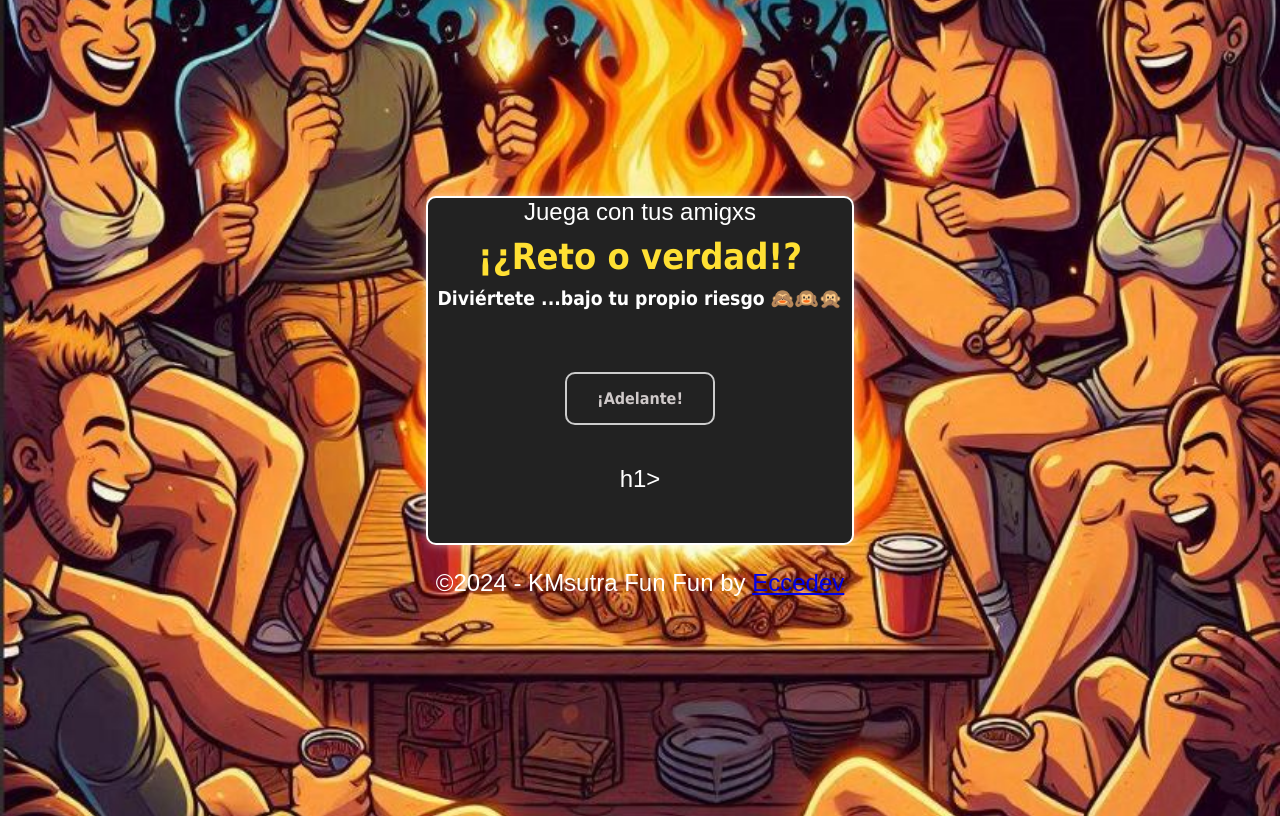
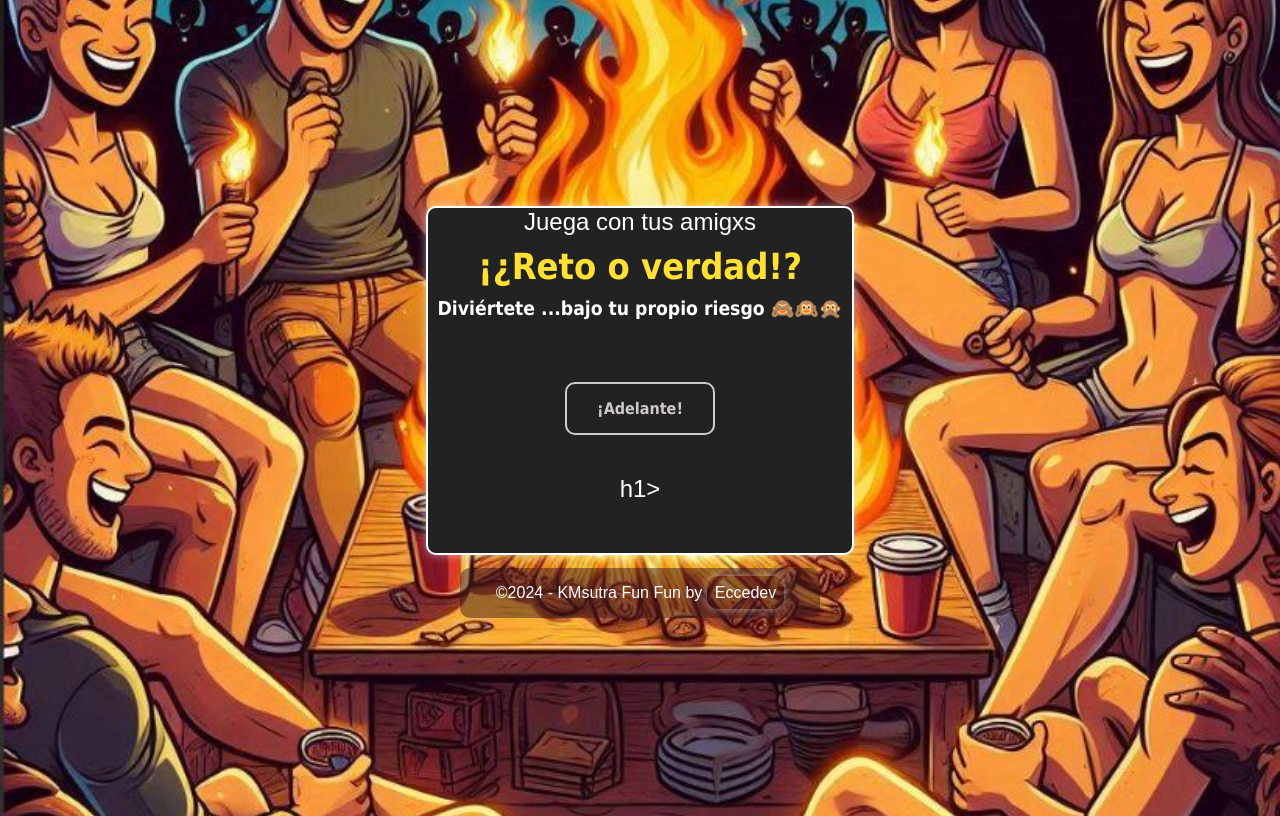
Before and after one commit to Eccedev/reto-o-verdad, a plain HTML site: page index.html in a window 1280 px wide. Drawn offline with Linux system fonts and the light colour scheme.

Commit message:
Update estilo.css

```diff
--- a/estilo.css
+++ b/estilo.css
@@ -11,7 +11,7 @@ body {
   justify-content: center;
   align-items: center;
   flex-direction: column;
-  height: 100vh;
+  min-height: 100vh;
 }
 
 .container {
@@ -21,6 +21,7 @@ body {
     border: 2px solid transparent;
     border-radius: 10px;
     animation: border-glow 1s infinite alternate;
+  margin: 0.5rem;
 }
 @keyframes border-glow {
   0% {
@@ -119,3 +120,23 @@ h1 {
     display: none;
     margin-left: 10px;
   }
+
+footer {
+  bottom: 0;
+  width: 360px;
+  text-align: center;  /* Maintain centered text if needed */
+  color: #fff;
+  font-size: 1rem;
+  background-color: #381a1a7c;
+  border-radius: 10px;
+  margin-top: 0.3rem;
+}
+
+.a-eccedev {
+  color: #fff;
+  text-decoration: none;
+  padding: 0.5rem;
+  border: 1px dodgerblue black;
+    border-radius: 10px;
+    animation: border-glow 1s infinite alternate;
+}
```
